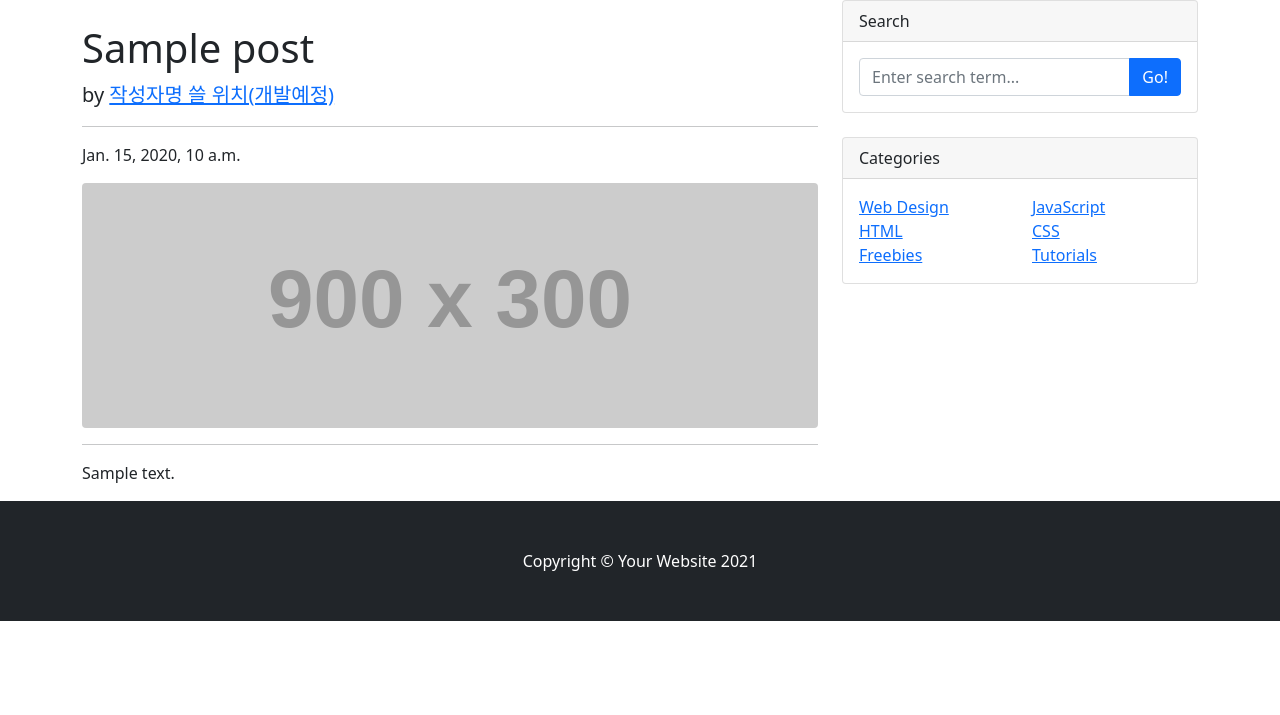
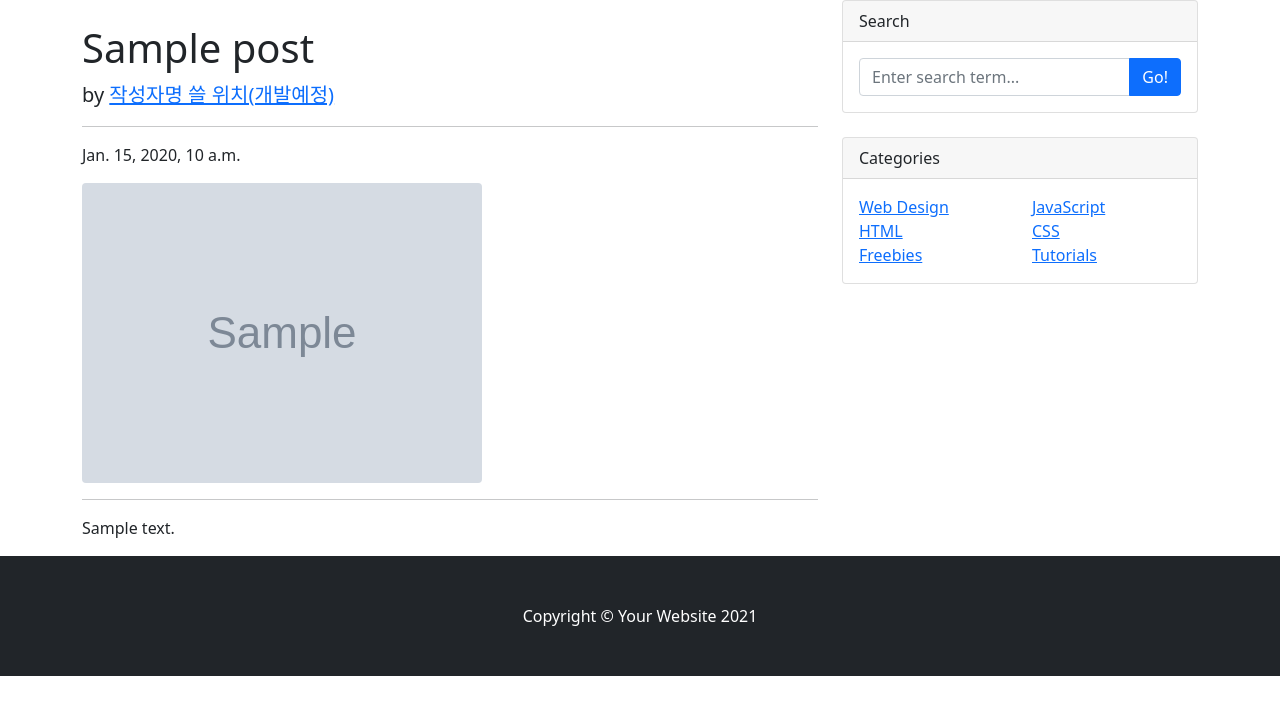
Before and after one commit to roykimm/django-blog, a Django app: page /myblog/1/ in a window 1280 px wide. Shown: the part 56-771 px from the top of the page. Run offline with Django 3.2, Linux system fonts and the light colour scheme; tables that the repository leaves empty hold one stand-in row (values such as "Sample post"); grey boxes marked "Sample" are stand-in pictures; grey boxes labelled with a size stand in for pictures from a placeholder-image service; some libraries are stand-ins or nearby versions.

Commit message:
포스트 상세페이지에 대표 이미지 출력하기

```diff
--- a/blog/myblog/templates/myblog/post_detail.html
+++ b/blog/myblog/templates/myblog/post_detail.html
@@ -30,7 +30,7 @@
         </div>
     </nav>
     <!-- Page content-->
-    <div class="container">
+    <div class="container" id="post_detail_content">
         <div class="row">
             <div class="col-lg-8">
                 <h1 class="mt-4">{{post.title}}</h1>
@@ -40,7 +40,7 @@
                 <hr>
 
                 <p>{{post.created_at}}</p>
-                <img class="img-fluid rounded" src="http://placehold.it/900x300" alt="">
+                <img class="img-fluid rounded" src="{{ post.head_image.url}}" alt="">
                 <hr>
                 <p>{{post.content}}</p>
             </div>
```
